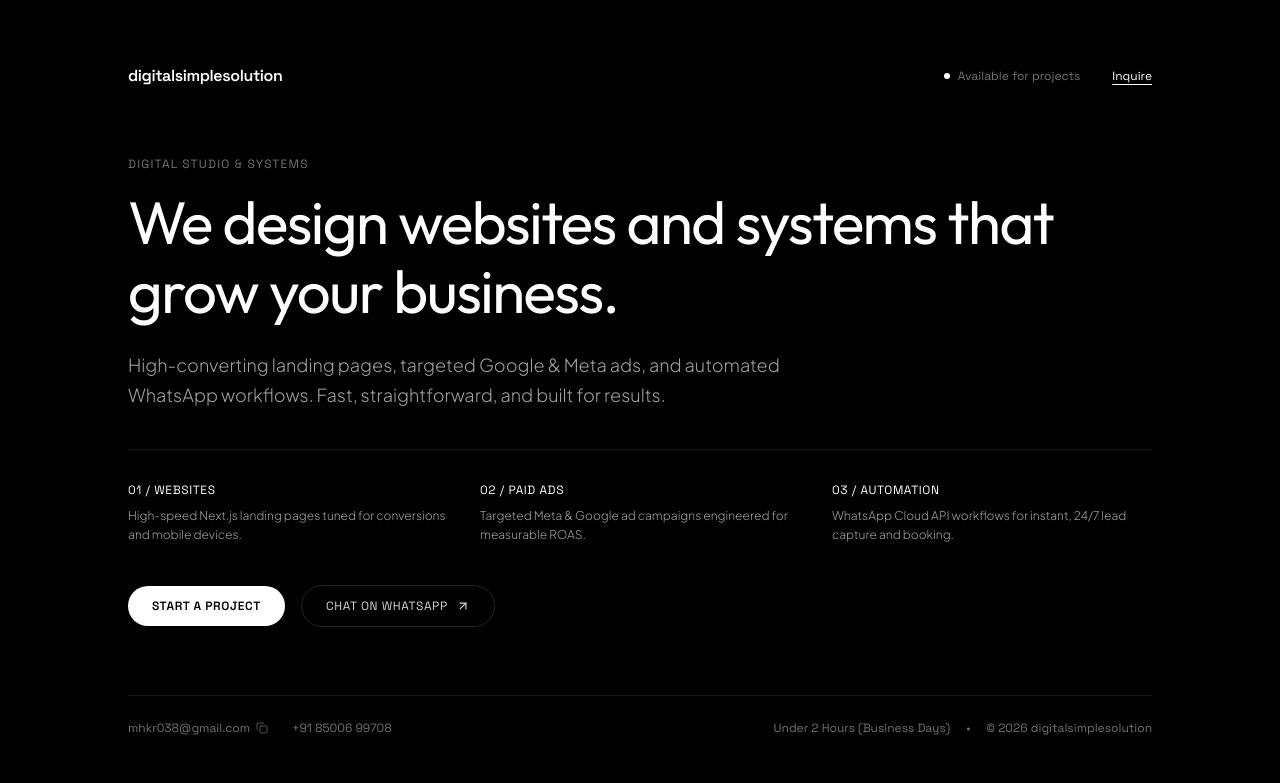
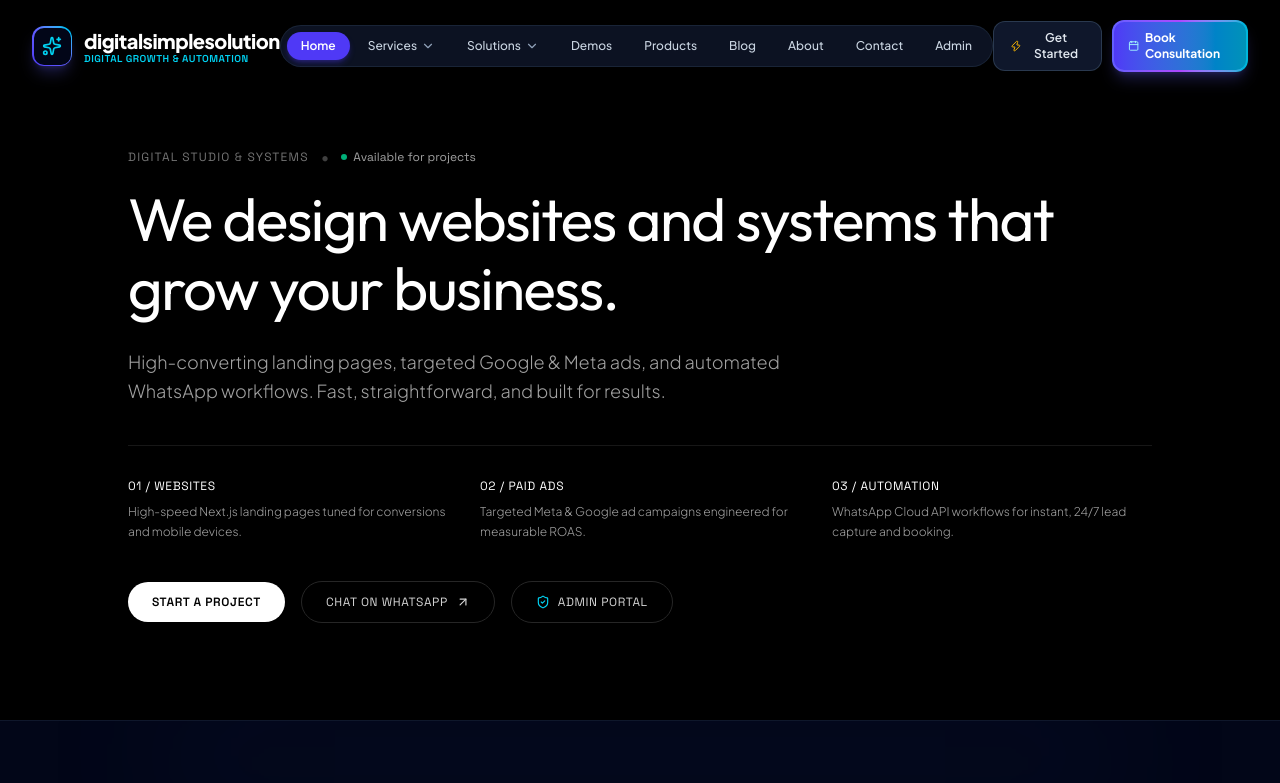
Before and after one commit to mhkr038-create/NewWebsite, a Next.js app: page / in a window 1280 px wide. Shown: the top 783 px of the page. Built offline with nearby package versions, Linux system fonts and the light colour scheme.

Commit message:
feat: restore global Navbar & Footer, add Admin link to navigation and homepage

```diff
--- a/src/app/page.tsx
+++ b/src/app/page.tsx
@@ -1,48 +1,28 @@
 'use client';
 
 import React, { useState } from 'react';
-import { ArrowUpRight, Check, Copy } from 'lucide-react';
+import Link from 'next/link';
+import { ArrowUpRight, ShieldCheck } from 'lucide-react';
 import { useInquiry } from '../context/InquiryContext';
 import { SITE_CONFIG } from '../config/siteConfig';
 
 export default function HomePage() {
   const { openQuickModal } = useInquiry();
-  const [copied, setCopied] = useState(false);
-
-  const copyEmail = () => {
-    navigator.clipboard.writeText(SITE_CONFIG.contact.email);
-    setCopied(true);
-    setTimeout(() => setCopied(false), 2000);
-  };
 
   return (
-    <div className="min-h-screen lg:h-screen w-full bg-black text-white flex flex-col justify-between p-6 sm:p-10 lg:p-16 select-none font-sans">
-      {/* 1. Header */}
-      <header className="flex items-center justify-between w-full max-w-5xl mx-auto">
-        <span className="font-mono text-sm sm:text-base tracking-tight font-semibold">
-          {SITE_CONFIG.brandName}
-        </span>
-
-        <div className="flex items-center gap-5 sm:gap-8 text-xs font-mono text-neutral-400">
-          <span className="hidden sm:inline-flex items-center gap-2 text-neutral-500">
-            <span className="w-1.5 h-1.5 rounded-full bg-white animate-pulse" />
+    <div className="w-full bg-black text-white flex flex-col justify-center min-h-[calc(100vh-80px)] pt-28 pb-20 sm:pt-36 sm:pb-24 px-6 sm:px-10 lg:px-16 font-sans">
+      {/* Main Hero Content */}
+      <main className="w-full max-w-5xl mx-auto my-auto flex flex-col items-start text-left">
+        <div className="flex items-center gap-3 mb-4">
+          <span className="text-xs font-mono uppercase tracking-widest text-neutral-500">
+            Digital Studio & Systems
+          </span>
+          <span className="text-neutral-700">•</span>
+          <span className="inline-flex items-center gap-1.5 text-xs font-mono text-neutral-400">
+            <span className="w-1.5 h-1.5 rounded-full bg-emerald-400 animate-pulse" />
             Available for projects
           </span>
-
-          <button
-            onClick={() => openQuickModal()}
-            className="text-white hover:text-neutral-400 underline underline-offset-4 cursor-pointer transition-colors"
-          >
-            Inquire
-          </button>
         </div>
-      </header>
-
-      {/* 2. Main Hero Content */}
-      <main className="w-full max-w-5xl mx-auto my-auto py-8 sm:py-12 flex flex-col items-start text-left">
-        <span className="text-xs font-mono uppercase tracking-widest text-neutral-500 mb-4">
-          Digital Studio & Systems
-        </span>
 
         <h1 className="text-3xl sm:text-5xl lg:text-6xl font-normal tracking-tight text-white leading-[1.15] mb-6">
           We design websites and systems that grow your business.
@@ -100,34 +80,16 @@ export default function HomePage() {
             <span>Chat on WhatsApp</span>
             <ArrowUpRight className="w-3.5 h-3.5" />
           </a>
+
+          <Link
+            href="/admin"
+            className="inline-flex items-center gap-2 px-6 py-3 rounded-full text-xs font-mono uppercase tracking-wider text-neutral-300 hover:text-cyan-400 border border-neutral-800 hover:border-cyan-500/50 transition-colors"
+          >
+            <ShieldCheck className="w-3.5 h-3.5 text-cyan-400" />
+            <span>Admin Portal</span>
+          </Link>
         </div>
       </main>
-
-      {/* 3. Minimal Footer */}
-      <footer className="w-full max-w-5xl mx-auto flex flex-col sm:flex-row items-start sm:items-center justify-between gap-4 pt-6 border-t border-neutral-900 text-xs font-mono text-neutral-500">
-        <div className="flex flex-wrap items-center gap-6">
-          <button
-            onClick={copyEmail}
-            className="hover:text-white transition-colors cursor-pointer flex items-center gap-1.5"
-          >
-            <span>{SITE_CONFIG.contact.email}</span>
-            {copied ? <Check className="w-3 h-3 text-white" /> : <Copy className="w-3 h-3 text-neutral-600" />}
-          </button>
-
-          <a
-            href={`tel:${SITE_CONFIG.contact.phone}`}
-            className="hover:text-white transition-colors"
-          >
-            {SITE_CONFIG.contact.displayPhone}
-          </a>
-        </div>
-
-        <div className="flex items-center gap-4">
-          <span>{SITE_CONFIG.contact.responseSla}</span>
-          <span>•</span>
-          <span>© {new Date().getFullYear()} {SITE_CONFIG.brandName}</span>
-        </div>
-      </footer>
     </div>
   );
 }
--- a/src/components/layout/Navbar.tsx
+++ b/src/components/layout/Navbar.tsx
@@ -64,6 +64,7 @@ export const Navbar: React.FC = () => {
     { name: 'Blog', path: '/blog' },
     { name: 'About', path: '/about' },
     { name: 'Contact', path: '/contact' },
+    { name: 'Admin', path: '/admin' },
   ];
 
 
--- a/src/components/layout/SiteChrome.tsx
+++ b/src/components/layout/SiteChrome.tsx
@@ -18,17 +18,6 @@ export const SiteChrome: React.FC<SiteChromeProps> = ({ children }) => {
     return <div className="flex-1 w-full min-h-screen">{children}</div>;
   }
 
-  const isHome = pathname === '/';
-
-  if (isHome) {
-    return (
-      <>
-        <main className="w-full min-h-screen">{children}</main>
-        <QuickInquiryModal />
-      </>
-    );
-  }
-
   return (
     <>
       <Navbar />
```
